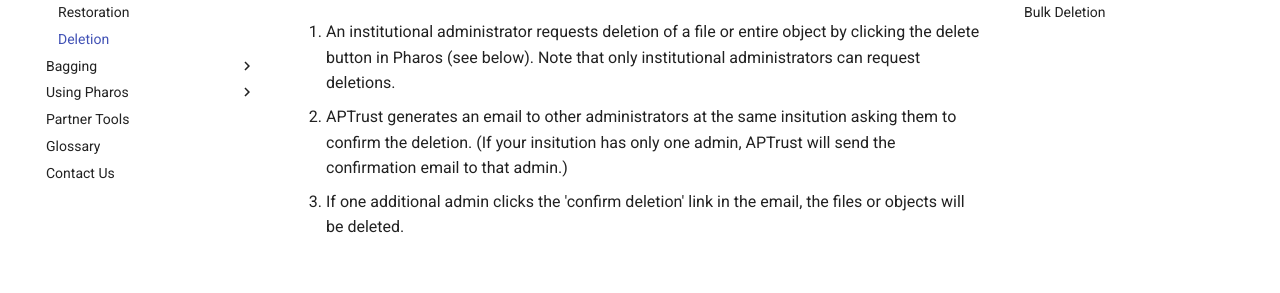
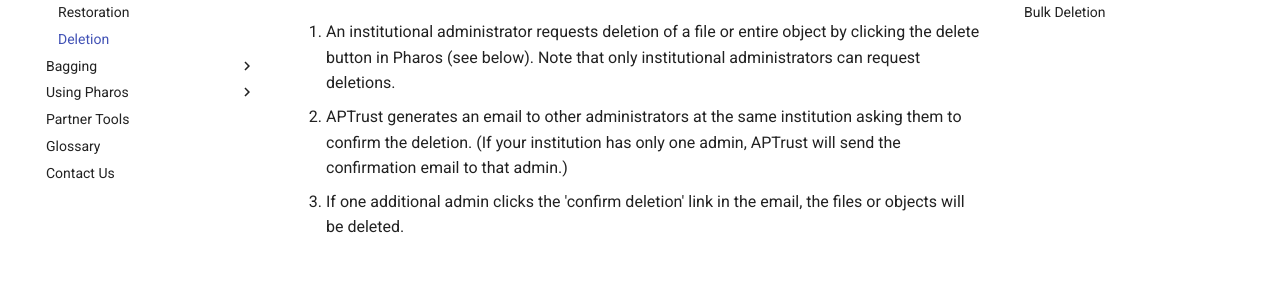
Before and after one commit to APTrust/userguide, an MkDocs documentation site: the page built from docs/preservation/deletion.md, in a window 1280 px wide and 900 px high. Shown: the part 261-554 px from the top of the window. Built offline with MkDocs 1.6.1 and Material for MkDocs 9.7.7, drawn with Linux system fonts in a browser that asks for light colours; comment, search, counter and statistics services are not loaded.

Commit message:
updated two factor auth and deletion files to fix typos and updates to processes where necessary

```diff
--- a/docs/preservation/deletion.md
+++ b/docs/preservation/deletion.md
@@ -6,9 +6,9 @@ Deleting objects from APTrust is a multi-step process.
 
 1. An institutional administrator requests deletion of a file or entire object by clicking the delete button in Pharos (see below). Note that only institutional administrators can request deletions.
 
-1. APTrust generates an email to other administrators at the same insitution asking them to confirm the deletion.  (If your insitution has only one admin, APTrust will send the confirmation email to that admin.)
+2. APTrust generates an email to other administrators at the same institution asking them to confirm the deletion.  (If your institution has only one admin, APTrust will send the confirmation email to that admin.)
 
-1. If one additional admin clicks the 'confirm deletion' link in the email, the files or objects will be deleted.
+3. If one additional admin clicks the 'confirm deletion' link in the email, the files or objects will be deleted.
 
 ## Deleting an Intellectual Object
 
```
Also changed, not shown: docs/pharos/two_factor_auth.md (+9 -11 lines).
